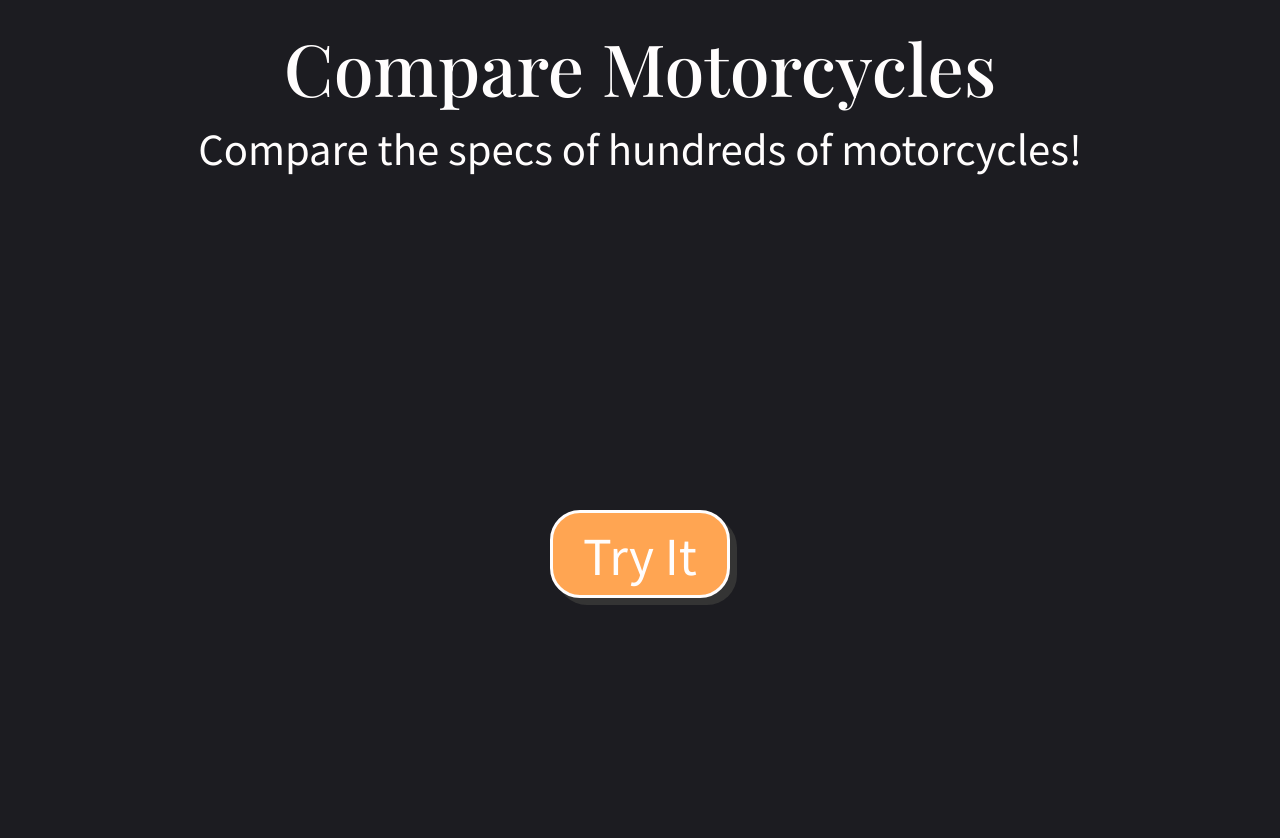
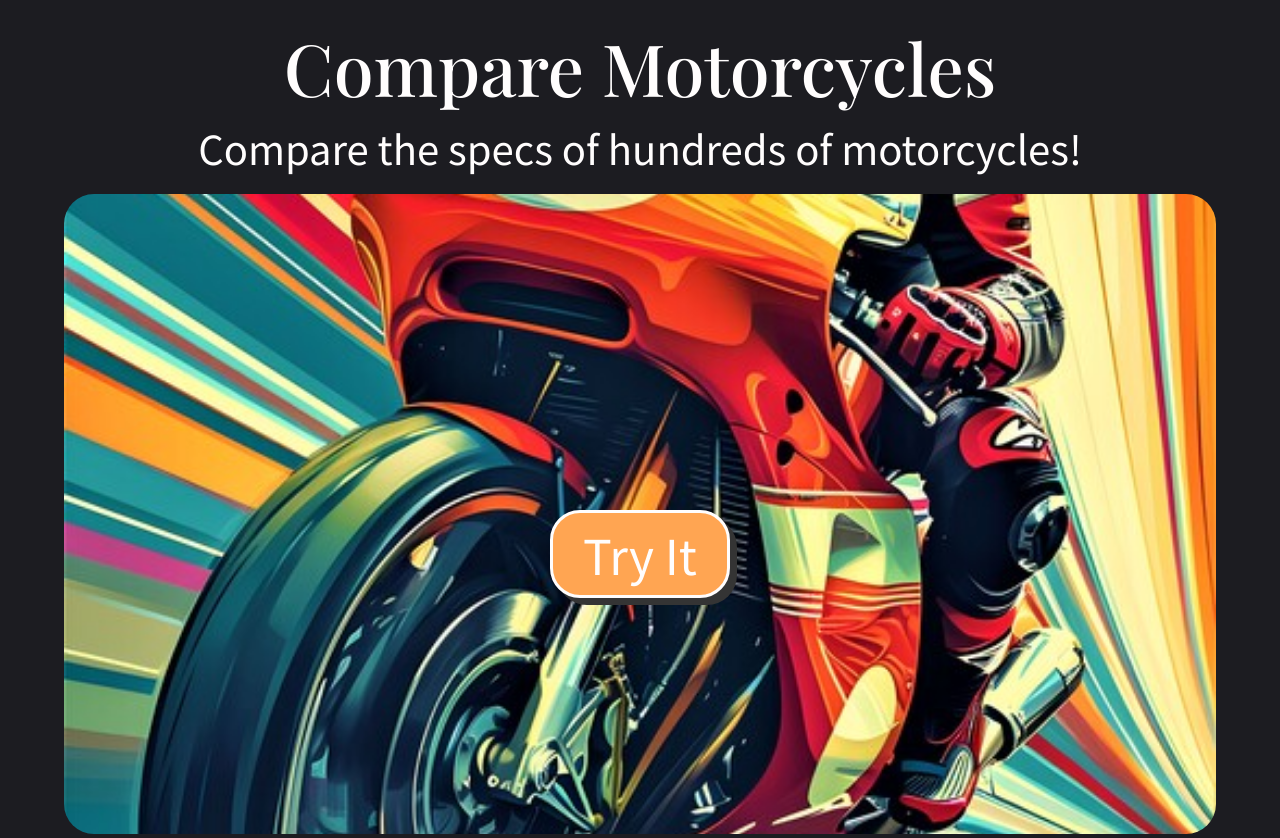
Before and after one commit to keatonflake/compare-motorcycles, a website built with Vite: page src/index.html in a window 1280 px wide. Shown: the top 838 px of the page. Built offline with nearby package versions, Linux system fonts and the light colour scheme; some packages are replaced by stand-ins of ours; no server answers; files whose address does not match are found by name; a web font is replaced by a local one.

Commit message:
take 2 link fix

```diff
--- a/src/css/desktop.css
+++ b/src/css/desktop.css
@@ -83,7 +83,7 @@ h1 {
     margin: 10px auto;
     background-size: cover;
     background-position: center;
-    background-image: url(../../public/assets/motorcycle_desktop.jpg);
+    background-image: url(../assets/motorcycle_desktop.jpg);
 }
 
 .inputContainer {
--- a/src/css/mobile.css
+++ b/src/css/mobile.css
@@ -75,7 +75,7 @@ h1 {
     margin: 10px auto;
     background-size: cover;
     background-position: center;
-    background-image: url(assets/motorcycle_mobile.jpg);
+    background-image: url(../assets/motorcycle_mobile.jpg);
 }
 
 .inputContainer {
--- a/src/css/tablet.css
+++ b/src/css/tablet.css
@@ -83,7 +83,7 @@ h1 {
     margin: 10px auto;
     background-size: cover;
     background-position: center;
-    background-image: url(../../public/assets/motorcycle_desktop.jpg);
+    background-image: url(../assets/motorcycle_desktop.jpg);
 }
 
 .inputContainer {
--- a/src/index.html
+++ b/src/index.html
@@ -16,7 +16,7 @@
     <meta property="og:title" content="Compare Motorcycles">
     <meta property="og:description"
         content="Compare hundreds of motorcycles against each other with our intuitive comparison tool.">
-    <meta property="og:image" content="assets/motorcycle_mobile.jpg">
+    <meta property="og:image" content="./assets/motorcycle_mobile.jpg">
 
     <!-- Twitter -->
     <meta property="twitter:card" content="summary_large_image">
@@ -41,7 +41,6 @@
 </head>
 
 <body>
-
     <div>
         <h1 class="body-title">Compare Motorcycles</h1>
         <p class="body-subtitle">Compare the specs of hundreds of motorcycles!</p>
```
Also changed, not shown: src/assets/motorcycle_desktop.jpg (renamed from public/assets/motorcycle_desktop.jpg), src/assets/motorcycle_mobile.jpg (renamed from public/assets/motorcycle_mobile.jpg).
